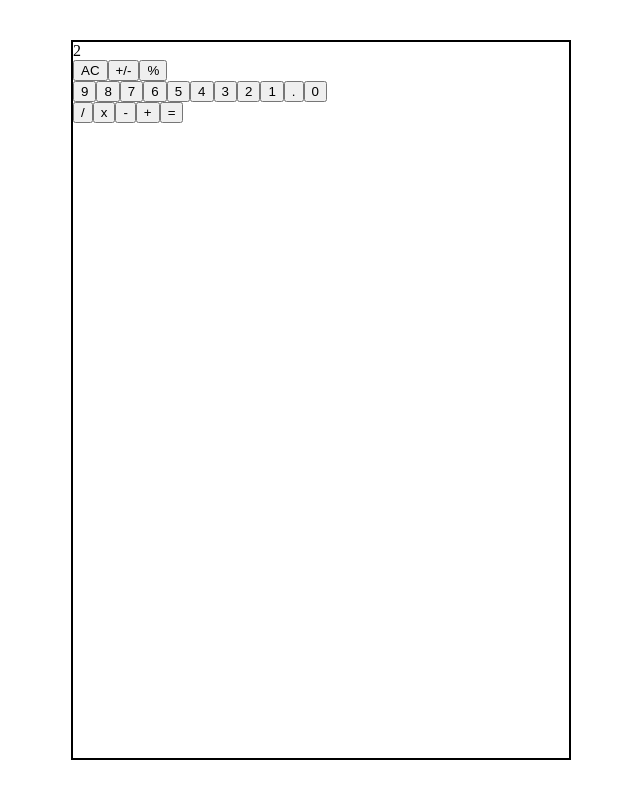
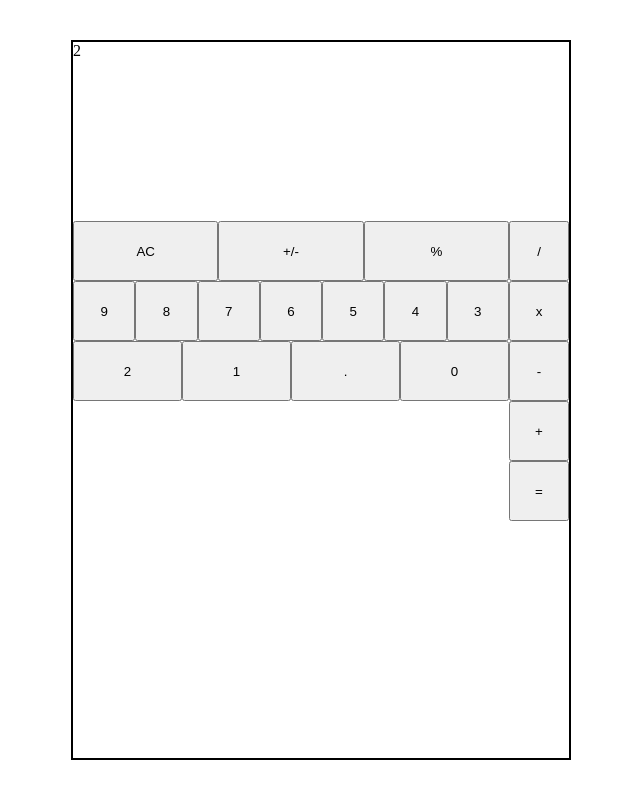
Before and after one commit to RossHathaway/Calculator, a React app: page / in a window 1280 px wide. Shown: the whole page, without its empty margins (319-959 px from the left). Built offline with nearby package versions, Linux system fonts and the light colour scheme.

Commit message:
have basic button layout
needs more work on button placement and spacing

```diff
--- a/src/OperatorSection.js
+++ b/src/OperatorSection.js
@@ -4,7 +4,7 @@ const OperatorSection = function(props) {
   const operators = ["/", "x", "-", "+", "="];
 
   return (
-    <div>
+    <>
       {operators.map(function makeOpBtn(op) {
         return (
           <button className="btn-op" onClick={props.submitOp} key={op}>
@@ -12,7 +12,7 @@ const OperatorSection = function(props) {
           </button>
         );
       })}
-    </div>
+    </>
   );
 };
 
--- a/src/style.css
+++ b/src/style.css
@@ -9,6 +9,12 @@ html {
 
 body {
   margin: 0;
+}
+
+button {
+  flex: 1 1 60px;
+  width: 60px;
+  height: 60px;
 }
 
 #root {
@@ -26,3 +32,29 @@ body {
   height: 90%;
   max-height: 750px;
 }
+
+.screen {
+  height: 25%;
+}
+
+.keys {
+  display: flex;
+}
+
+.left-keys {
+  flex: 1;
+}
+
+.right-keys {
+  display: flex;
+  flex-direction: column;
+}
+
+.top-left-keys {
+  display: flex;
+}
+
+.bottom-left-keys {
+  display: flex;
+  flex-wrap: wrap;
+}
```
